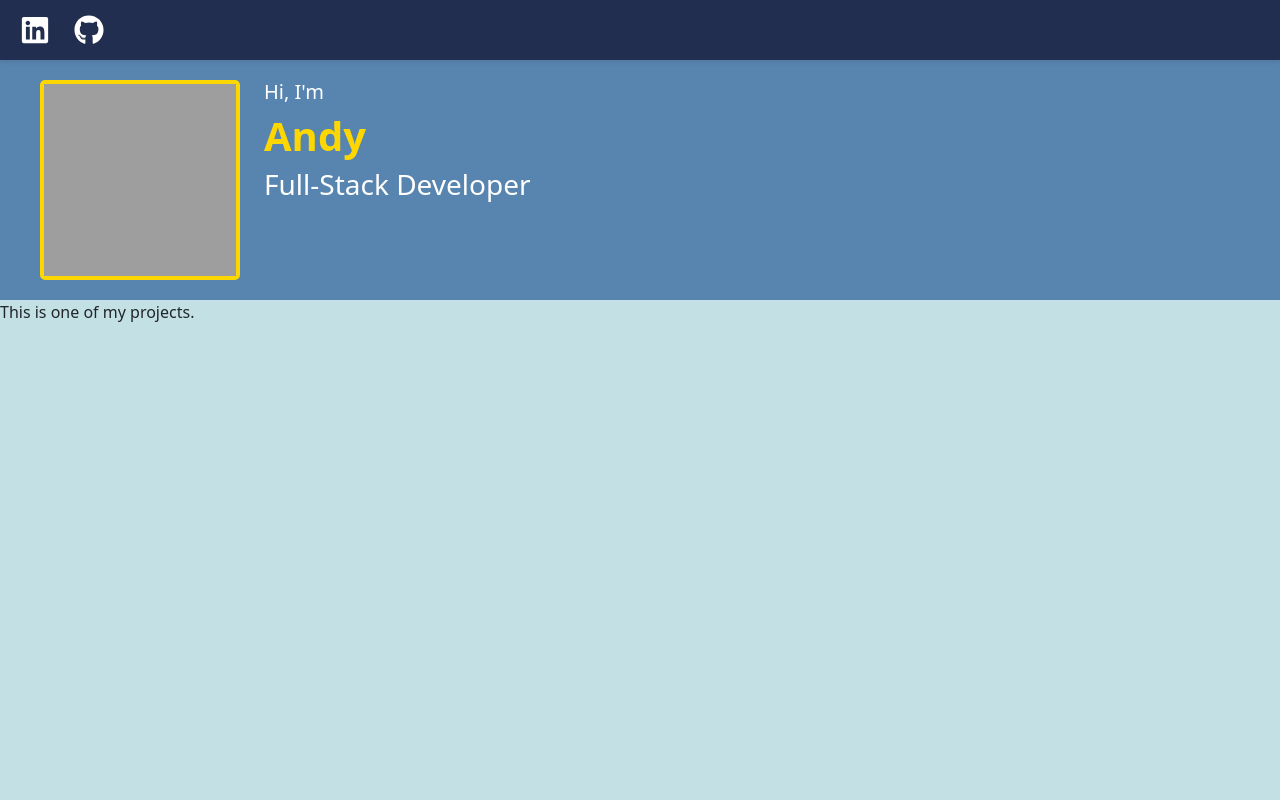
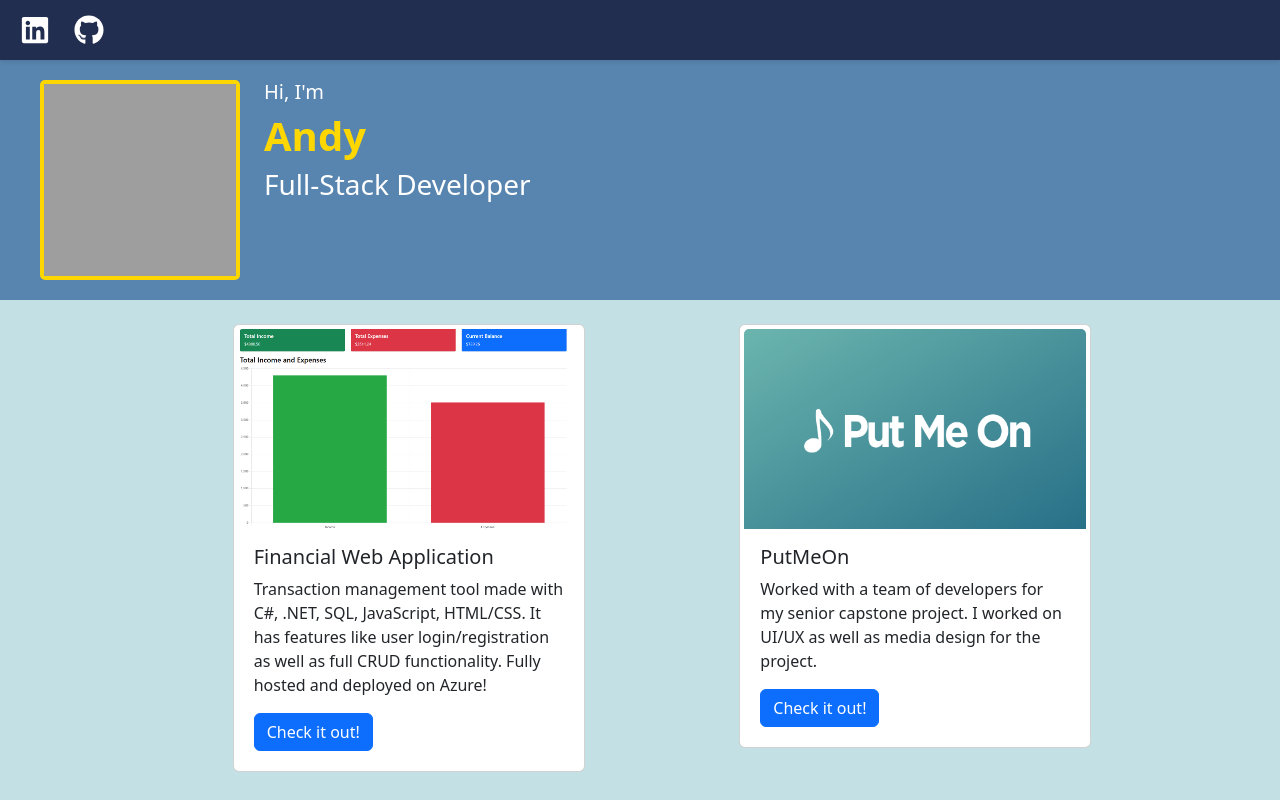
Before and after one commit to aesmith573/Portfolio, a React (Vite) app: page / in a window 1280 px wide. Built offline with nearby package versions, Linux system fonts and the light colour scheme; grey boxes are pictures that could not be loaded.

Commit message:
Create Project card component with 2 implementations.

```diff
--- a/src/App.jsx
+++ b/src/App.jsx
@@ -1,16 +1,46 @@
 import Project from './components/Project.jsx';
 import Navbar from './components/Navbar.jsx';
 import AboutMe from './components/AboutMe.jsx';
+import transmngment from './assets/projects/transmngment.png';
+import PutMeOn from './assets/projects/PutMeOn.png';
 
 function App() {
 
   return (
     <>
-      <Navbar/>
-      <AboutMe/>
-      <Project/>
+      <Navbar />
+      <AboutMe />
+      <div className='container'>
+        <div className='row justify-content-evenly'>
+          <div className='col-md-6 col-lg-4'>
+          {/* Financial App */}
+            <Project
+              cardImage={transmngment}
+              cardTitle={"Financial Web Application"}
+              cardDescription= {
+                "Transaction management tool made with C#, .NET, SQL, JavaScript, " +
+                "HTML/CSS. It has features like user login/registration as well as " +
+                "full CRUD functionality. Fully hosted and deployed on Azure!"
+              }
+              cardLink="https://financialapp-demo.azurewebsites.net/"
+            />
+          </div>
+          {/* PutMeOn */}
+          <div className='col-md-6 col-lg-4'>
+            <Project
+              cardImage={PutMeOn}
+              cardTitle={"PutMeOn"}
+              cardDescription= {
+                "Worked with a team of developers for my senior capstone project." +
+                " I worked on UI/UX as well as media design for the project."
+              }
+              cardLink="https://github.com/corbin-poteet/PutMeOn"
+            />
+          </div>
+        </div>
+      </div>
     </>
-  )
+  );
 }
 
 export default App
--- a/src/components/Project.jsx
+++ b/src/components/Project.jsx
@@ -1,8 +1,20 @@
 
-function Project() {
-  return(<>
-    <p>This is one of my projects.</p>
-  </>);
+
+function Project(props) {
+  return(
+    <div className="card m-4 p-1" style={{ width: "22rem" }} >
+      <img src={props.cardImage} className="card-img-top" alt="..."/>
+      <div className="card-body">
+        <h5 className="card-title">{props.cardTitle}</h5>
+        <p className="card-text">{props.cardDescription}</p>
+        <a
+          href={props.cardLink}
+          target="_blank"
+          rel="noopener noreferrer"
+          className="btn btn-primary">Check it out!</a>
+      </div>
+    </div>
+  );
 }
 
 export default Project;
--- a/src/index.css
+++ b/src/index.css
@@ -39,3 +39,8 @@ body {
   color: var(--highlight-color);
   font-weight: bold;
 }
+
+.card-img-top {
+  height: 200px;
+  object-fit: cover;
+}
```
Also changed, not shown: src/assets/projects/PutMeOn.png (added), src/assets/projects/transmngment.png (added).
